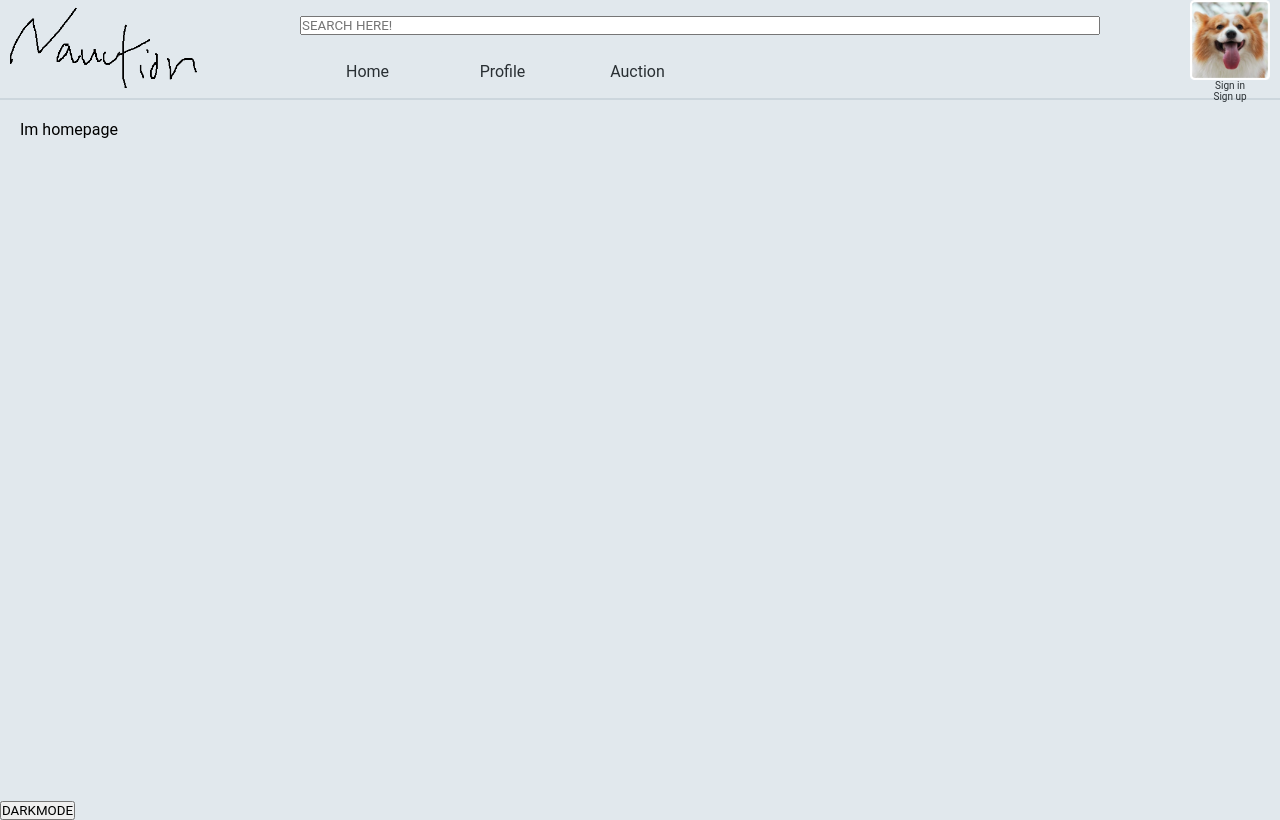
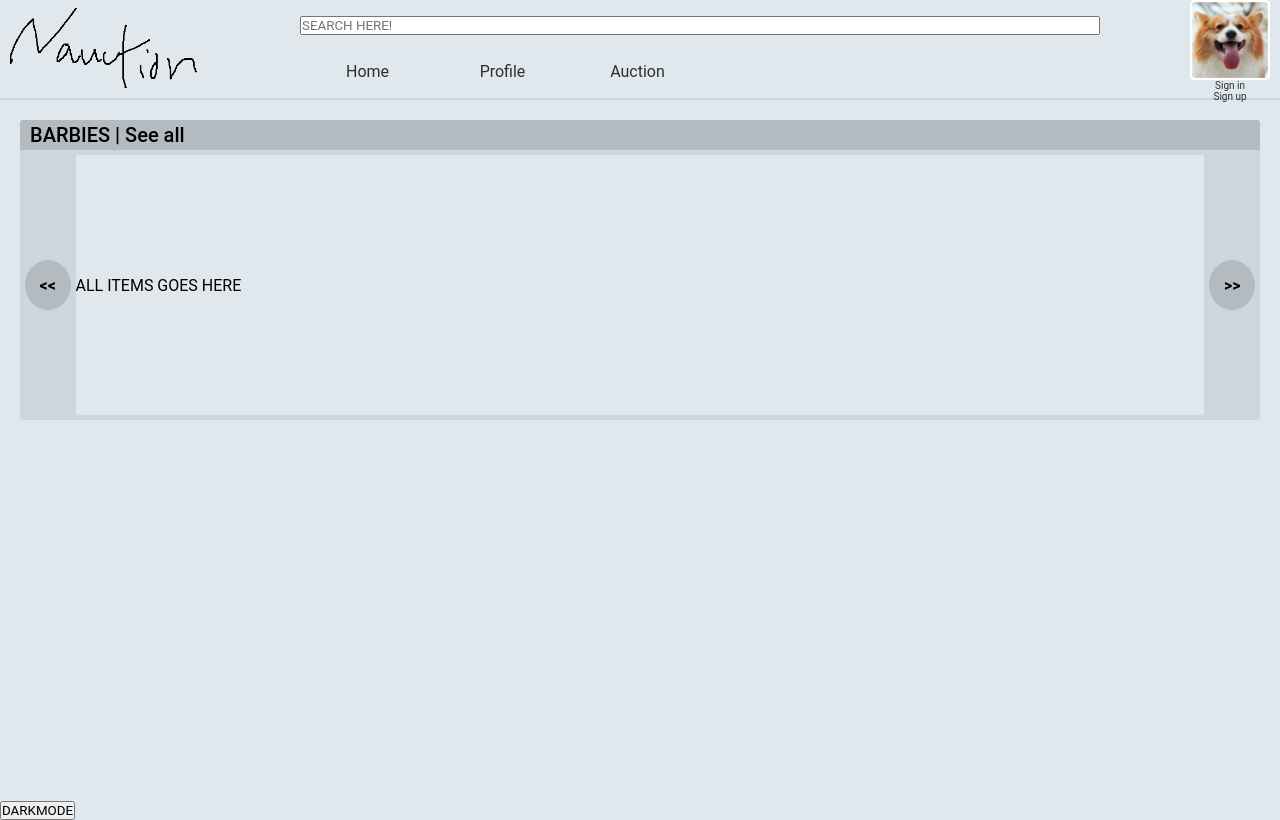
Before and after one commit to SakyunBuns/AuctionZone, a React (Vite) app in the folder dev/app/: page / in a window 1280 px wide. Built offline with nearby package versions, Linux system fonts and the light colour scheme.

Commit message:
ItemSection added and change to color palette

```diff
--- a/dev/app/src/App.jsx
+++ b/dev/app/src/App.jsx
@@ -18,7 +18,7 @@ export default function App() {
     const palette1 = {
         color1: '#E1E8ED',
         color2: '#CCD6DD',
-        color3: '#66757F',
+        color3: '#b3bbc0',
         textColor: '#292F33',
     }
 
--- a/dev/app/src/HomePage.jsx
+++ b/dev/app/src/HomePage.jsx
@@ -1,11 +1,14 @@
 import React from 'react'
 import { useState } from 'react';
+import ItemSection from './component/ItemSection';
+
 
 function HomePage(props){
 
+
     return(
         <div className='page'>
-            Im homepage
+            <ItemSection palette={props.palette}/>
         </div>
 
     )
--- /dev/null
+++ b/dev/app/src/component/ItemSection.jsx
@@ -0,0 +1,16 @@
+import React from "react";
+
+export default function ItemSection(props){
+
+    return(
+        <div className="section--container" style={{backgroundColor:props.palette.color2}}>
+            <div className="section--title" style={{backgroundColor:props.palette.color3}}>BARBIES | See all</div>
+            <div className="section--content">
+                <div className="section--content--arrow" style={{backgroundColor:props.palette.color3}}>{`<<`}</div>
+                <div className="section--content--items" style={{backgroundColor:props.palette.color1}}> ALL ITEMS GOES HERE</div>
+                <div className="section--content--arrow" style={{backgroundColor:props.palette.color3}}>{`>>`}</div>
+
+            </div>
+        </div>
+    )
+}
--- a/dev/app/src/css/App.css
+++ b/dev/app/src/css/App.css
@@ -65,3 +65,60 @@ a{
 .form--button{
     justify-content: space-evenly;
 }
+
+
+.section--container{
+    --sectionHeight: 300px;
+    width: 100%;
+    height: var(--sectionHeight);
+    border-radius: 3px;
+    overflow: hidden;
+}
+
+.section--title{
+    height: 30px;
+    font-size: 20px;
+    font-weight: 500;
+    display: flex;
+    align-items: center;
+    padding-left: 10px;
+}
+
+.section--content{
+    width: 100%;
+    height:  calc(var(--sectionHeight) - 30px);
+    display: flex;
+    flex-direction: row;
+    align-items: center;
+}
+
+.section--content>:first-child{
+    margin-left: 5px;
+}
+
+.section--content>:last-child{
+    margin-right: 5px;
+}
+
+.section--content--items{
+    width: 100%;
+    height: 96%;
+    display: flex;
+    flex-direction: row;
+    align-items: center;
+    overflow-x: hidden;
+    margin: 0 5px;
+    border-radius: 3px;
+}
+
+.section--content--arrow{
+    --arrowSize: 50px;
+    width: var(--arrowSize);
+    height: var(--arrowSize);
+    border-radius: 50%;
+    display: flex;
+    justify-content: center;
+    align-items: center;
+    cursor: pointer;
+    font-weight: bolder;
+}
```
